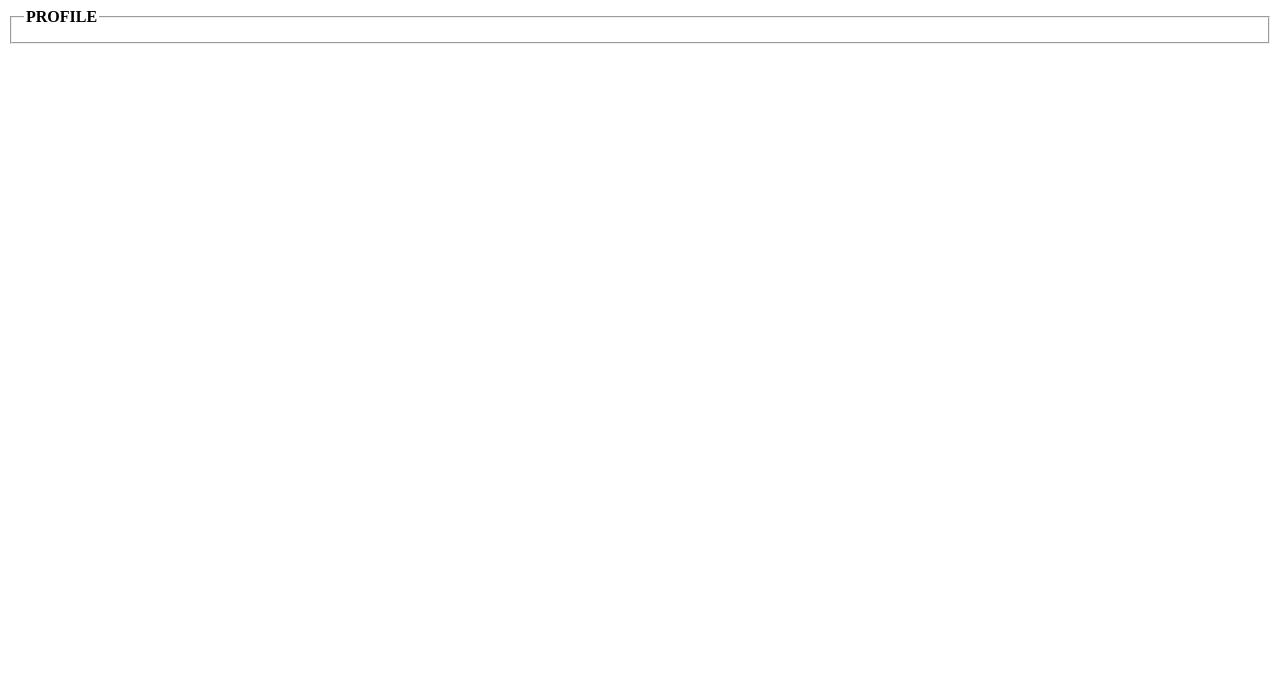
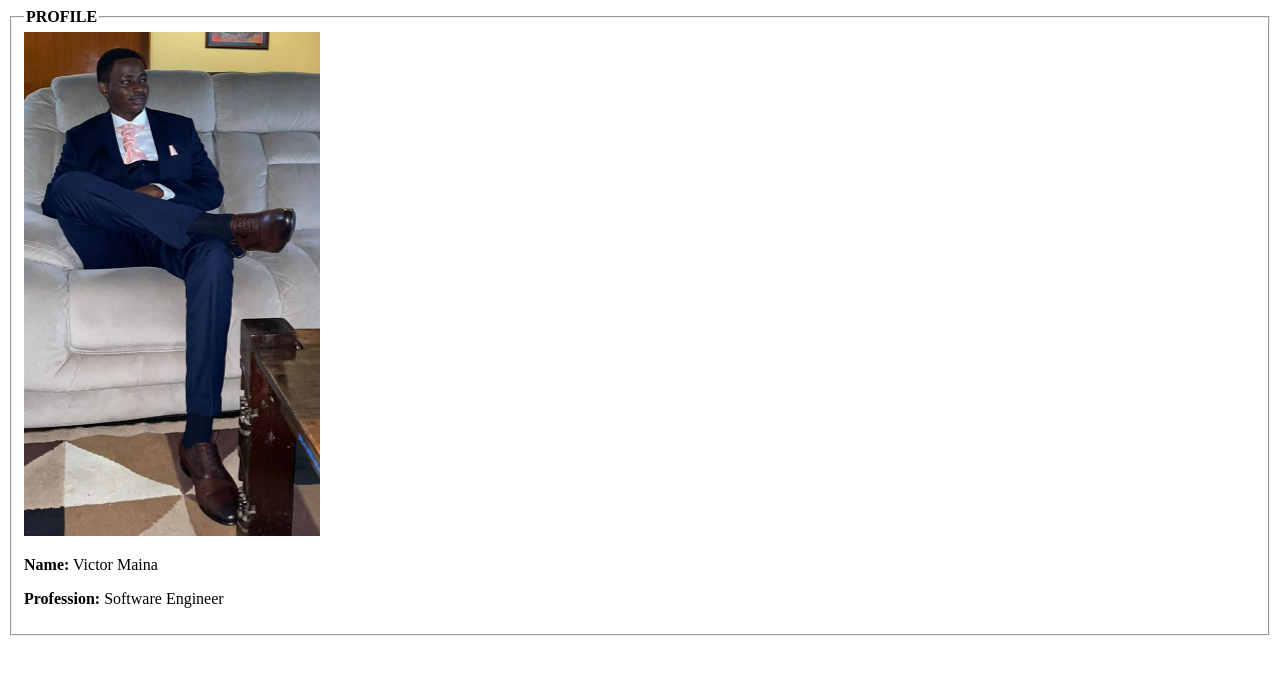
Before and after one commit to VMaina2003/victors-portfolio, a plain HTML site: page index.html in a window 1280 px wide. Drawn offline with Linux system fonts and the light colour scheme.

Commit message:
fourth commit

```diff
--- a/index.html
+++ b/index.html
@@ -8,6 +8,11 @@
  <fieldset>
         <legend><b>PROFILE</b></legend>
         <div class="profile-container">
+            <img src="images/Screenshot 2025-05-24 142831.png" alt="Profile Picture">
+            <div class="info">
+                <p><strong>Name:</strong> Victor Maina</p>
+                <p><strong>Profession:</strong> Software Engineer</p>
+
 
 </body>
 </html>
```
